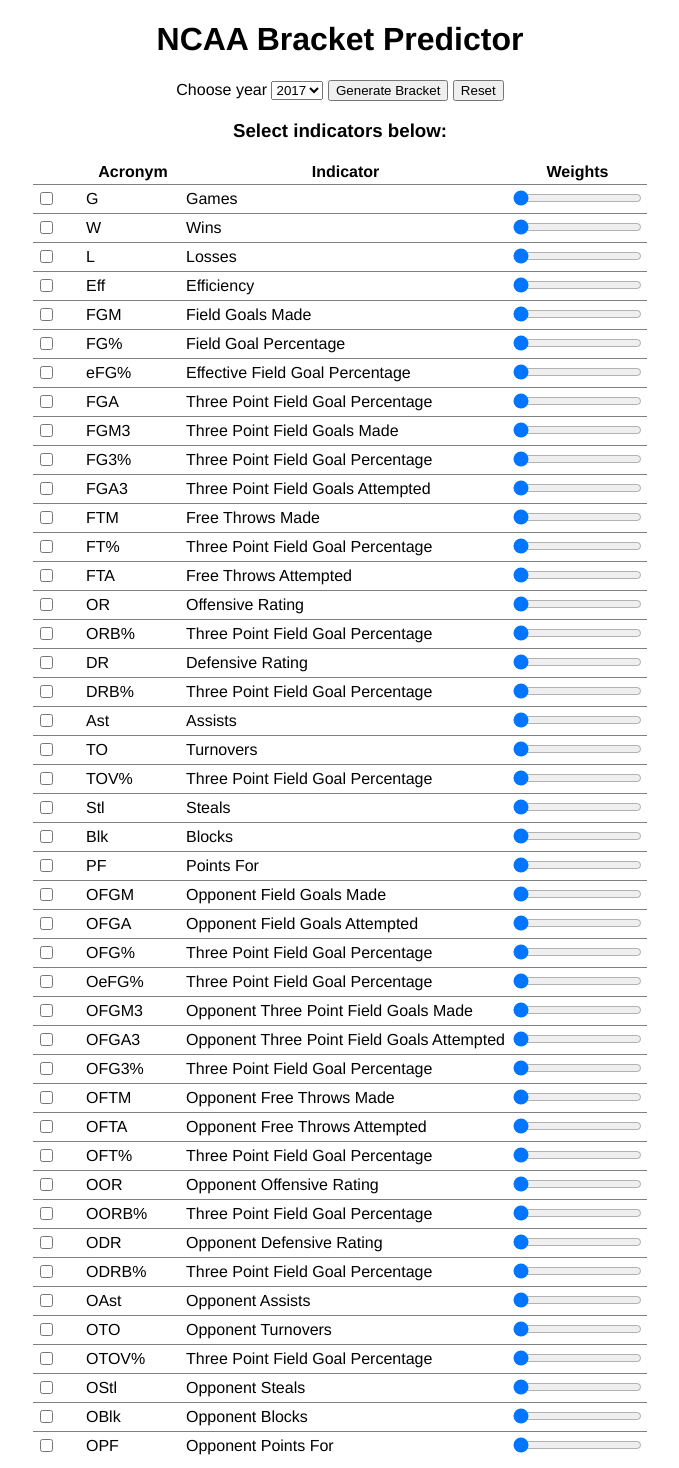
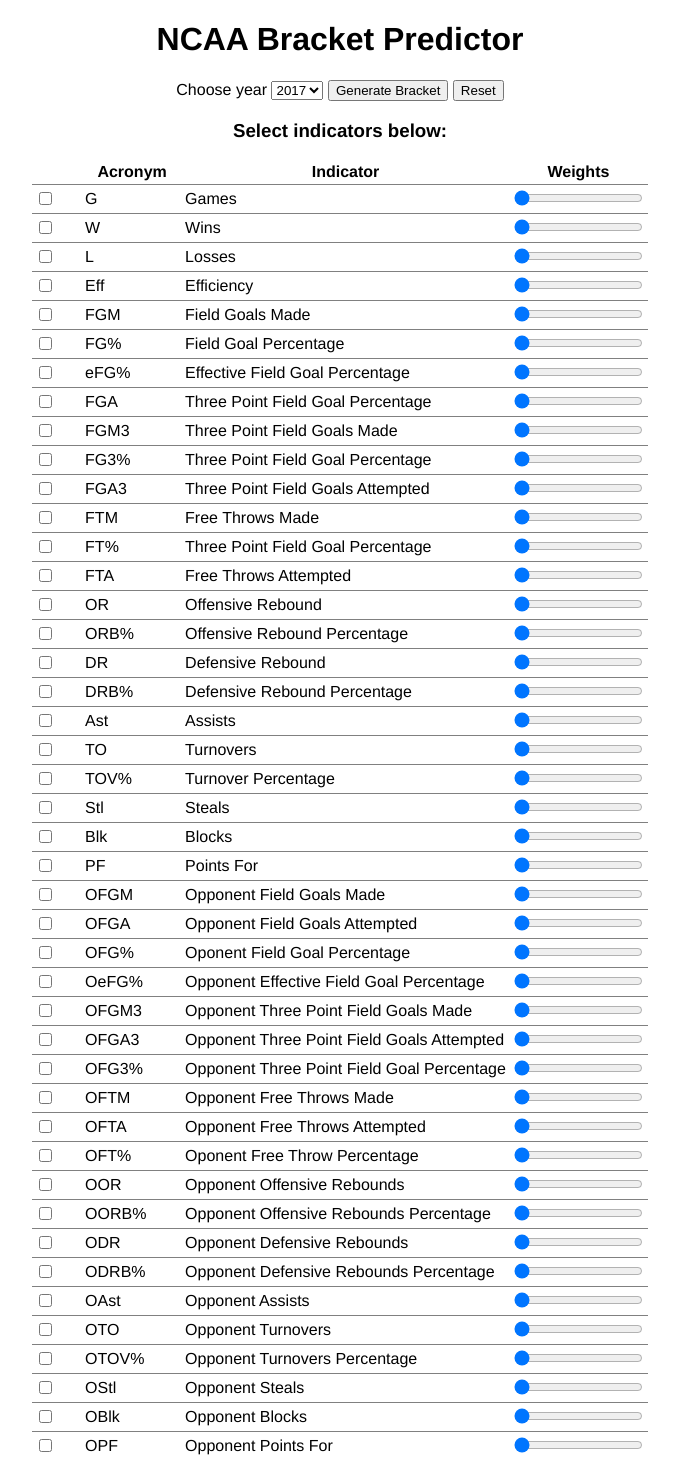
Before and after one commit to berkhoutalex/Heroku-Predictor, a Django app: page / in a window 1280 px wide. Shown: the whole page, without its empty margins (300-979 px from the left). Run offline with Django 3.2, Linux system fonts and the light colour scheme; parts of the project's set-up code (start-up, migrations or seed data) failed here and were passed over.

Commit message:
fix new indicator descriptions

```diff
--- a/app/templates/html/index.html
+++ b/app/templates/html/index.html
@@ -156,7 +156,7 @@
                     <td>
                         <input type="checkbox" id="i15" name="i15" />&nbsp;</td>
                     <td>OR</td>
-                    <td>Offensive Rating</td>
+                    <td>Offensive Rebound</td>
                     <td>
                         <input type="range" min="1" max="100" value="1" class="slider" id="j15" name="j15">
                     </td>
@@ -165,7 +165,7 @@
                     <td>
                         <input type="checkbox" id="i16" name="i16" />&nbsp;</td>
                     <td>ORB%</td>
-                    <td>Three Point Field Goal Percentage</td>
+                    <td>Offensive Rebound Percentage</td>
                     <td>
                         <input type="range" min="1" max="100" value="1" class="slider" id="j16" name="j16">
                     </td>
@@ -174,7 +174,7 @@
                     <td>
                         <input type="checkbox" id="i17" name="i17" />&nbsp;</td>
                     <td>DR</td>
-                    <td>Defensive Rating</td>
+                    <td>Defensive Rebound</td>
                     <td>
                         <input type="range" min="1" max="100" value="1" class="slider" id="j17" name="j17">
                     </td>
@@ -183,7 +183,7 @@
                     <td>
                         <input type="checkbox" id="i18" name="i18" />&nbsp;</td>
                     <td>DRB%</td>
-                    <td>Three Point Field Goal Percentage</td>
+                    <td>Defensive Rebound Percentage</td>
                     <td>
                         <input type="range" min="1" max="100" value="1" class="slider" id="j18" name="j18">
                     </td>
@@ -210,7 +210,7 @@
                     <td>
                         <input type="checkbox" id="i21" name="i21" />&nbsp;</td>
                     <td>TOV%</td>
-                    <td>Three Point Field Goal Percentage</td>
+                    <td>Turnover Percentage</td>
                     <td>
                         <input type="range" min="1" max="100" value="1" class="slider" id="j21" name="j21">
                     </td>
@@ -264,7 +264,7 @@
                     <td>
                         <input type="checkbox" id="i28" name="i28" />&nbsp;</td>
                     <td>OFG%</td>
-                    <td>Three Point Field Goal Percentage</td>
+                    <td>Oponent Field Goal Percentage</td>
                     <td>
                         <input type="range" min="1" max="100" value="1" class="slider" id="j28" name="j28">
                     </td>
@@ -273,7 +273,7 @@
                     <td>
                         <input type="checkbox" id="i29" name="i29" />&nbsp;</td>
                     <td>OeFG%</td>
-                    <td>Three Point Field Goal Percentage</td>
+                    <td>Opponent Effective Field Goal Percentage</td>
                     <td>
                         <input type="range" min="1" max="100" value="1" class="slider" id="j29" name="j29">
                     </td>
@@ -300,7 +300,7 @@
                     <td>
                         <input type="checkbox" id="i32" name="i32" />&nbsp;</td>
                     <td>OFG3%</td>
-                    <td>Three Point Field Goal Percentage</td>
+                    <td>Opponent Three Point Field Goal Percentage</td>
                     <td>
                         <input type="range" min="1" max="100" value="1" class="slider" id="j32" name="j32">
                     </td>
@@ -327,7 +327,7 @@
                     <td>
                         <input type="checkbox" id="i35" name="i35" />&nbsp;</td>
                     <td>OFT%</td>
-                    <td>Three Point Field Goal Percentage</td>
+                    <td>Oponent Free Throw Percentage</td>
                     <td>
                         <input type="range" min="1" max="100" value="1" class="slider" id="j35" name="j35">
                     </td>
@@ -336,7 +336,7 @@
                     <td>
                         <input type="checkbox" id="i36" name="i36" />&nbsp;</td>
                     <td>OOR</td>
-                    <td>Opponent Offensive Rating</td>
+                    <td>Opponent Offensive Rebounds</td>
                     <td>
                         <input type="range" min="1" max="100" value="1" class="slider" id="j36" name="j36">
                     </td>
@@ -345,7 +345,7 @@
                     <td>
                         <input type="checkbox" id="i37" name="i37" />&nbsp;</td>
                     <td>OORB%</td>
-                    <td>Three Point Field Goal Percentage</td>
+                    <td>Opponent Offensive Rebounds Percentage</td>
                     <td>
                         <input type="range" min="1" max="100" value="1" class="slider" id="j37" name="j37">
                     </td>
@@ -354,7 +354,7 @@
                     <td>
                         <input type="checkbox" id="i38" name="i38" />&nbsp;</td>
                     <td>ODR</td>
-                    <td>Opponent Defensive Rating</td>
+                    <td>Opponent Defensive Rebounds</td>
                     <td>
                         <input type="range" min="1" max="100" value="1" class="slider" id="j38" name="j38">
                     </td>
@@ -363,7 +363,7 @@
                     <td>
                         <input type="checkbox" id="i39" name="i39" />&nbsp;</td>
                     <td>ODRB%</td>
-                    <td>Three Point Field Goal Percentage</td>
+                    <td>Opponent Defensive Rebounds Percentage</td>
                     <td>
                         <input type="range" min="1" max="100" value="1" class="slider" id="j39" name="j39">
                     </td>
@@ -390,7 +390,7 @@
                     <td>
                         <input type="checkbox" id="42" name="i42" />&nbsp;</td>
                     <td>OTOV%</td>
-                    <td>Three Point Field Goal Percentage</td>
+                    <td>Opponent Turnovers Percentage</td>
                     <td>
                         <input type="range" min="1" max="100" value="1" class="slider" id="j42" name="j42">
                     </td>
```
